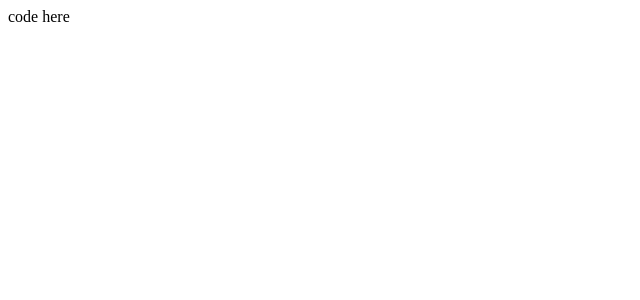
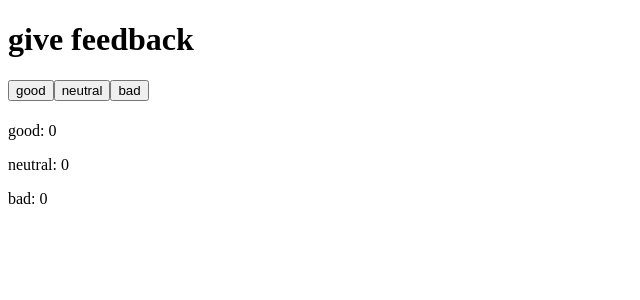
Before and after one commit to mrchrmn-ls/fullstack-open, a React (Create React App) app in the folder part1/unicafe/: page / in a window 1280 px wide. Shown: the top 300 px of the page, without its empty margins (0-640 px from the left). Built offline with nearby package versions, Linux system fonts and the light colour scheme.

Commit message:
exercise 1d unicafe start

```diff
--- a/part1/unicafe/src/App.js
+++ b/part1/unicafe/src/App.js
@@ -1,14 +1,46 @@
 import React, { useState } from 'react'
+
+const Button = ({ onClick, text }) => <button onClick={onClick}>{text}</button>;
+
+const Feedback = () => {
+  const handleClickGood = () => setGood(good + 1);
+  const handleClickNeutral = () => setNeutral(neutral + 1);
+  const handleClickBad = () => setBad(bad + 1);
+
+  return (
+    <>
+      <h1> give feedback</h1>
+      <Button onClick={handleClickGood} text="good" />
+      <Button onClick={handleClickNeutral} text="neutral" />
+      <Button onClick={handleClickBad} text="bad" />
+    </>
+  )
+}
+
+const Stat = ({ name, count }) => <p>{name}: {count}</p>;
+
+const Statistics = ({ stats }) => {
+  return (
+    <>
+      <h1>
+      </h1>
+      <Stat name="good" count={stats.good} />
+      <Stat name="neutral" count={stats.neutral} />
+      <Stat name="bad" count={stats.bad} />
+    </>
+  )
+}
 
 const App = () => {
   // save clicks of each button to its own state
-  const [good, setGood] = useState(0)
-  const [neutral, setNeutral] = useState(0)
-  const [bad, setBad] = useState(0)
+  const [good, setGood] = useState(0);
+  const [neutral, setNeutral] = useState(0);
+  const [bad, setBad] = useState(0);
 
   return (
     <div>
-      code here
+      <Feedback />
+      <Statistics stats={{ good, neutral, bad }} />
     </div>
   );
 };
```
